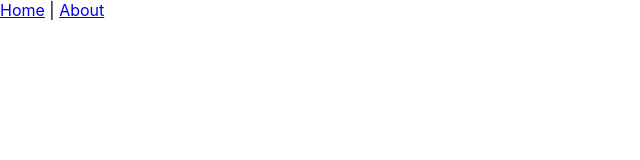
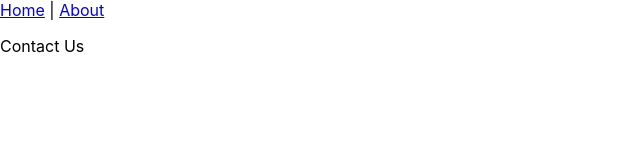
Before and after one commit to cvan90/App-Project, a React (Create React App) app in the folder react-app-project/: page /#/ContactUs in a window 1280 px wide. Before the commit this address had no page. Shown: the top 160 px of the page, without its empty margins (0-640 px from the left). Built offline with nearby package versions, Linux system fonts and the light colour scheme.

Commit message:
changed about page to contact us page

```diff
--- a/react-app-project/src/App.js
+++ b/react-app-project/src/App.js
@@ -1,7 +1,7 @@
 import Home from "./components/Home"
 //import {BrowserRouter, Routes, Route} from "react-router-dom"
 import {HashRouter, Routes, Route} from "react-router-dom"
-import About from "./components/About"
+import ContactUS from "./components/ContactUs"
 import NavBar from "./components/NavBar";
 function App() {
 
@@ -11,7 +11,7 @@ function App() {
     <NavBar/>
       <Routes>
         <Route path="/" element={<Home/>}/>
-        <Route path="/about" element={<About/>}/>
+        <Route path="/ContactUs" element={<ContactUS/>}/>
       </Routes>
     </HashRouter>
 
--- a/react-app-project/src/components/About.js
+++ /dev/null
@@ -1,9 +0,0 @@
-function About() {
-    return (
-        <>
-        <p>About Page</p>
-        </>
-    )
-}
-
-export default About;
--- /dev/null
+++ b/react-app-project/src/components/ContactUs.js
@@ -0,0 +1,9 @@
+function ContactUS() {
+    return (
+        <>
+        <p>Contact Us</p>
+        </>
+    )
+}
+
+export default ContactUS;
```
